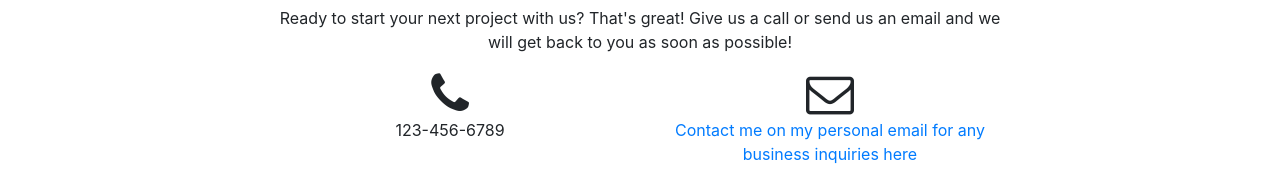
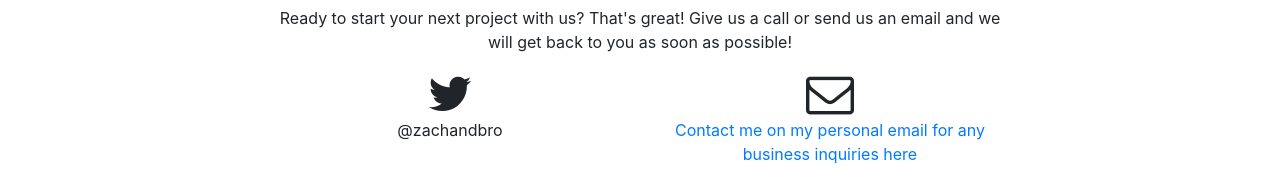
Before and after one commit to zachandbro/zachandbro-Website, a website with bundled scripts: page index.html in a window 1280 px wide. Shown: the part 2701-2893 px from the top of the page. Built offline with nearby package versions, Linux system fonts and the light colour scheme.

Commit message:
add twitter

```diff
--- a/index.html
+++ b/index.html
@@ -237,8 +237,8 @@
         </div>
         <div class="row">
           <div class="col-lg-4 ml-auto text-center">
-            <i class="fa fa-phone fa-3x sr-contact"></i>
-            <p>123-456-6789</p>
+            <i class="fa fa-twitter fa-3x sr-contact"></i>
+            <p>@zachandbro</p>
           </div>
           <div class="col-lg-4 mr-auto text-center">
             <i class="fa fa-envelope-o fa-3x sr-contact"></i>
```
